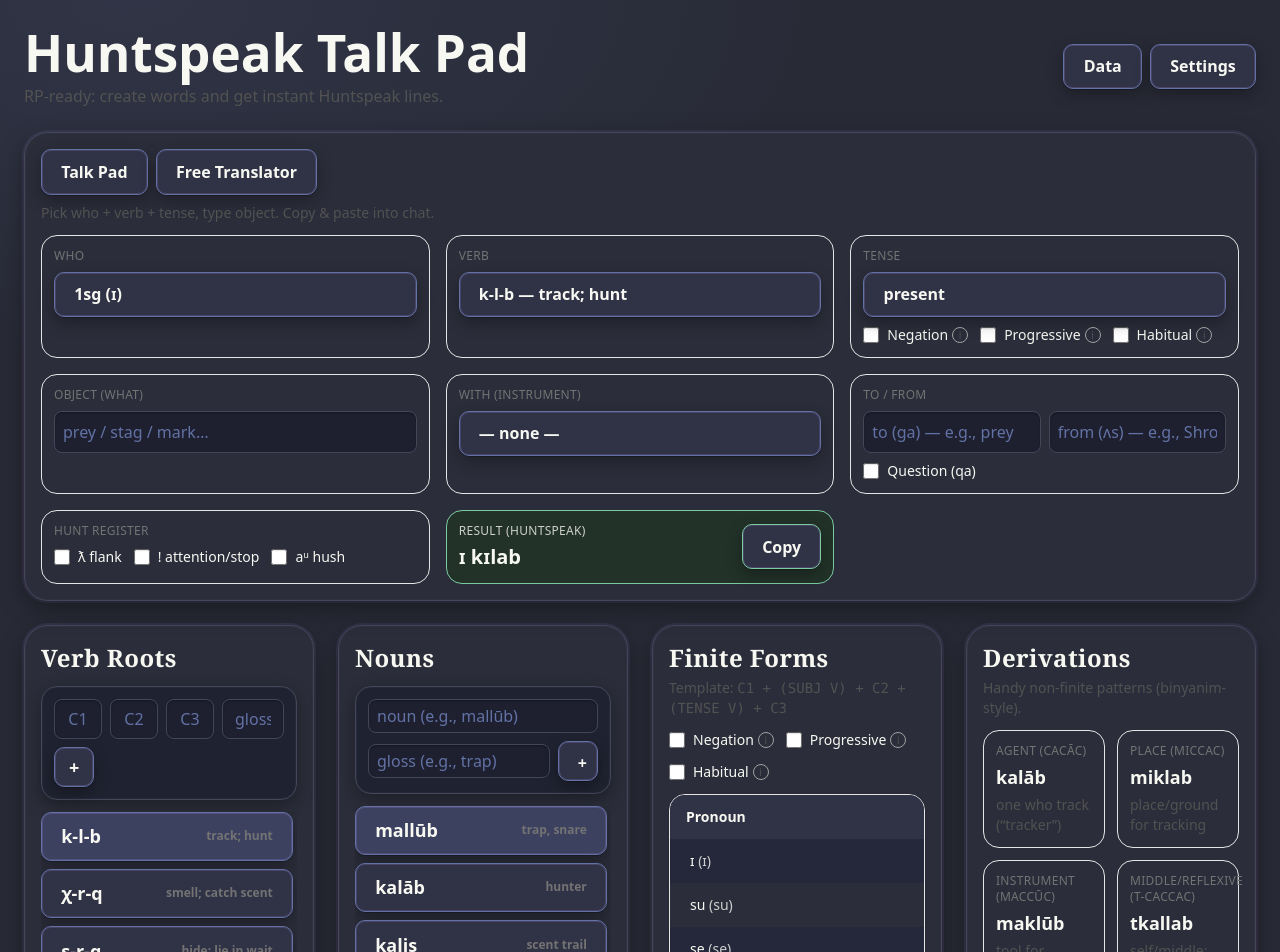
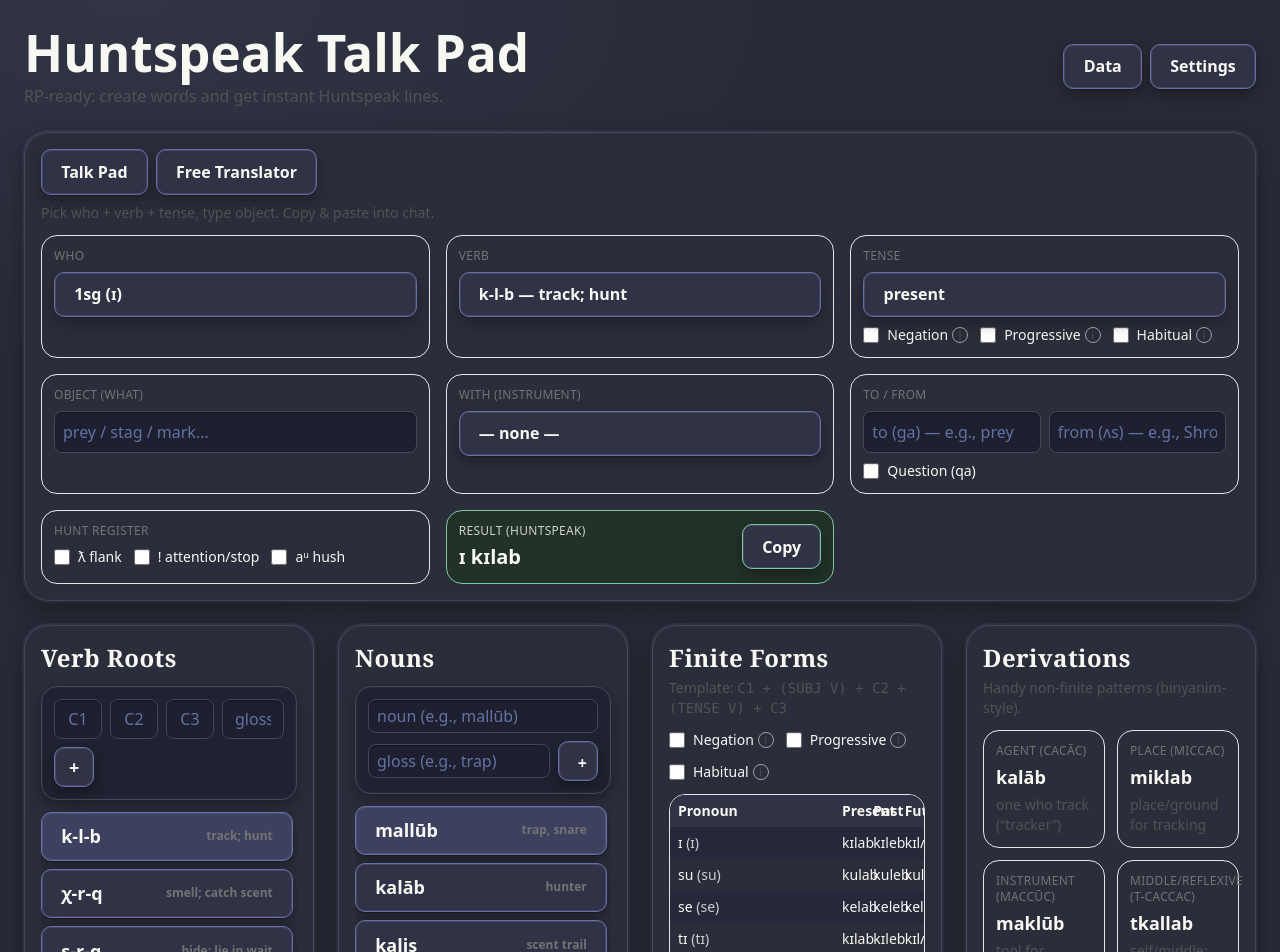
Before and after one commit to L1ghth0us3/Moontalk, a React (Vite) app: page / in a window 1280 px wide. Shown: the top 952 px of the page. Built offline with nearby package versions, Linux system fonts and the light colour scheme.

Commit message:
style(finite-forms): tighten spacing between Pronoun and Present; reduce column width and cell paddings for denser table at 1080p

```diff
--- a/src/components/FiniteForms.tsx
+++ b/src/components/FiniteForms.tsx
@@ -46,25 +46,25 @@ export default function FiniteForms({ root, showCollapse = false }: { root: Root
       <div className="overflow-x-auto rounded-2xl shadow-sm border border-neutral-200">
         <table className="table-fixed w-full text-sm 2xl:text-base finite-table">
           <colgroup>
-            <col className="w-[16rem]" />
+            <col className="w-[10rem]" />
             <col />
             <col />
             <col />
           </colgroup>
           <thead>
             <tr>
-              <th className="text-left px-4 py-2 font-semibold">Pronoun</th>
-              {TENSES.map(t => (<th key={t.key} className="text-left px-5 py-3 font-semibold capitalize text-neutral-900">{t.label}</th>))}
+              <th className="text-left px-2 py-1 font-semibold">Pronoun</th>
+              {TENSES.map(t => (<th key={t.key} className="text-left px-3 py-1.5 font-semibold capitalize text-neutral-900">{t.label}</th>))}
             </tr>
           </thead>
           <tbody>
             {rows.map(({ p, items }, i) => (
               <tr key={p.form} className={i % 2 ? "row-odd" : "row-even"}>
-                <td className="px-5 py-3 whitespace-nowrap">
+                <td className="px-2 py-1 whitespace-nowrap">
                   <span className="font-medium">{p.form}</span>{" "}
                   <span className="opacity-80">{p.label.replace(/^[^ ]+ /, "")}</span>
                 </td>
-                {items.map((f, j) => (<td key={j} className="px-5 py-3 font-medium">{f}</td>))}
+                {items.map((f, j) => (<td key={j} className="px-3 py-1.5 font-medium">{f}</td>))}
               </tr>
             ))}
           </tbody>
```
